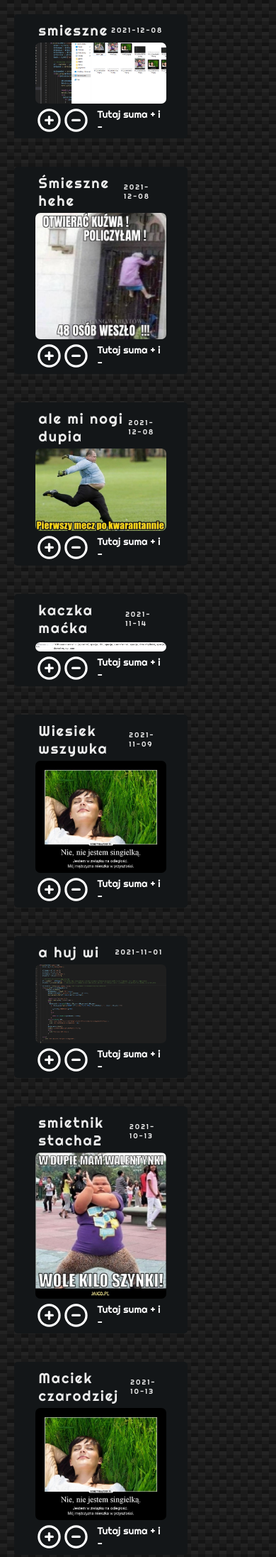
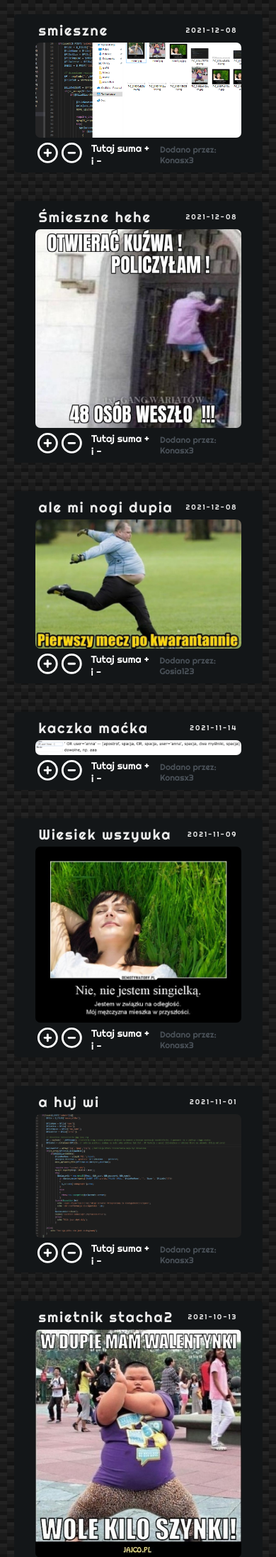
Before and after one commit to Konradx3/memy, a PHP site: page / in a window 390 px wide; the page is wider, and only the part inside the window is pictured. Shown: the part 50-2244 px from the top of that part at 71% size. Run offline with PHP 8.4, Linux system fonts and the light colour scheme; data comes from the database, SQL or seed files in the repository.

Commit message:
Next changes on index, styles.css added to loginindex.php, added likes/dislikes to db

```diff
--- a/index.php
+++ b/index.php
@@ -24,10 +24,8 @@
         <link rel="preconnect" href="https://fonts.gstatic.com" crossorigin>
         <link href="https://fonts.googleapis.com/css2?family=Righteous&display=swap" rel="stylesheet">
         <link rel="stylesheet" type="text/css" href="styles.css">
-        <!-- <link rel="stylesheet" type="text/css" href="maincontent.css"> -->
         <link rel="stylesheet" type="text/css" href="errory.css">
         <link rel="stylesheet" type="text/css" href="paginacja.css">
-        <!-- <link rel="stylesheet" type="text/css" href="posty.css"> -->
         <title>HYC o podłoge</title>
     </head>
     <body>
@@ -51,18 +49,33 @@
         <div class="modal-background">
             <div class="login-modal">
                 <form action="login.php" method="post" class="login">
-                    <p>Zaloguj się</p>
+                    <h2>Zaloguj się</h2>
                     <input type="text" name="login" class="login__input login__input--login" placeholder="Login"/>
                     <input type="password" name="haslo" class="login__input login__input--password" placeholder="Hasło"/>
                     <button type="submit" class="login__btn login__btn--login">Zaloguj się</button>
+                    <div>
+                    <p>Nie masz jeszcze konta?</p>
                     <input type="button" onclick="location.href='rejestracja.php'" value="Zarejestruj się" class="login__btn"/>
+                    </div>
                 </form>
                 <?php
                     if(isset($_SESSION['blad'])) echo $_SESSION['blad'];
                     unset($_SESSION['blad']);
                     ?>
+                <div class="login-modal__btn">
+                    <svg xmlns="http://www.w3.org/2000/svg"
+                    class="login-modal__btn--exit"
+                    fill="none"
+                    viewBox="0 0 24 24"
+                    stroke="currentColor">
+                    <path stroke-linecap="round"
+                    stroke-linejoin="round"
+                    stroke-width="2"
+                    d="M6 18L18 6M6 6l12 12" />
+                    </svg>
+                </div>
+            </div>
         </div>
-    </div>
 
 
         <!-- Główna zawartość strony -->
@@ -88,21 +101,23 @@
 
                                   $this_page_first_result = ($page-1)*$results_per_page;
 
-                                  $adres = $polaczenie->query("SELECT adresy, rozszerzenie, opis, addTime FROM grafiki ORDER BY `grafiki`.`addTime` DESC LIMIT $this_page_first_result, $results_per_page");
+                                  $adres = $polaczenie->query("SELECT adresy, rozszerzenie, opis, addTime, user FROM grafiki ORDER BY `grafiki`.`addTime` DESC LIMIT $this_page_first_result, $results_per_page");
 
                                   while($res = mysqli_fetch_array($adres)){
                                       $opis = $res[2];
                                       $wysw = 'grafiki/'.$res[0].'.'.$res[1];
                                       $dataczas = $res[3];
+                                      $user =$res[4]
                                       ?><article>
                                       <div class="post">
-                                        <div class="post-description"><?php echo $opis; ?>
-                                            <div class="added"><?php echo $dataczas;?></div>
+                                        <div class="post__description"><?php echo $opis; ?>
+                                            <div class="post__description--added"><?php echo $dataczas;?></div>
                                         </div>
                                       <!-- <div class="oddzielnikmaly"></div> -->
                                       <div class="obrazek>"><?php echo '<img src="'.$wysw.'">'; ?></div>
 
-                                      <div class="like_bar">
+                                      <div class="like-bar">
+                                          <div class="like-bar__btns">
                                         <button class='btn'>
                                             <svg xmlns="http://www.w3.org/2000/svg"
                                             class="btn-icon btn-icon-plus"
@@ -125,7 +140,11 @@
                                             d="M15 12H9m12 0a9 9 0 11-18 0 9 9 0 0118 0z" />
                                             </svg>
                                         </button>
-                                        <p>Tutaj suma + i -</p>
+                                            <p>Tutaj suma + i -</p>
+                                        </div>
+                                        <div class="like-bar__user">
+                                            Dodano przez: <?php echo $user;?>
+                                        </div>
                                       </div>
 
                                       </article><?php
--- a/script.js
+++ b/script.js
@@ -1,13 +1,12 @@
 "use strict";
 
+// DECLARATION
 const modalBackground = document.querySelector(".modal-background");
 const overlay = document.querySelector(".overlay");
-const btnCloseModal = document.querySelector(".close-modal");
+const btnCloseModal = document.querySelector(".login-modal__btn--exit");
 const btnsOpenModal = document.querySelectorAll(".show-modal");
-console.log(btnsOpenModal);
 
-console.log(btnsOpenModal);
-
+// FUNCTIONS
 const openModal = function () {
   modalBackground.classList.add("bg-active");
 };
@@ -17,11 +16,13 @@ const closeModal = function (e) {
     modalBackground.classList.remove("bg-active");
 };
 
+// EVENT LISTENERS
+
 for (let i of btnsOpenModal) {
   i.addEventListener("click", openModal);
 }
 
 modalBackground.addEventListener("click", closeModal);
-// for (let i of btnsCloseModal) {
-//   i.addEventListener("click", closeModal);
-// }
+btnCloseModal.addEventListener("click", function () {
+  modalBackground.classList.remove("bg-active");
+});
--- a/styles.css
+++ b/styles.css
@@ -212,7 +237,7 @@ body {
   background-color: #131618;
 }
 
-.post-description {
+.post__description {
   display: flex;
   align-items: center;
   justify-content: space-between;
@@ -227,7 +252,7 @@ body {
   letter-spacing: 2px;
 }
 
-.post-description .added {
+.post__description--added {
   box-sizing: border-box;
   display: inline-block;
   vertical-align: middle;
@@ -238,15 +263,30 @@ body {
   letter-spacing: 2px;
 }
 
-.like_bar {
+.post .like-bar {
   display: flex;
   align-items: center;
+  justify-content: space-between;
+  width: 100%;
 }
 
-.like_bar p {
+.post .like-bar p {
   padding-left: 10px;
   font-size: 14px;
+}
+
+.post .like-bar__btns {
+  display: flex;
+  align-items: center;
+  justify-content: flex-start;
   color: #fff;
+  font-size: 12px;
+}
+
+.post .like-bar__user {
+  padding-left: 10px;
+  font-size: 12px;
+  color: #495057;
 }
 
 .btn {
@@ -262,22 +302,29 @@ body {
 
 .btn-icon {
   stroke: #fff;
+  transition: 0s linear;
 }
 
 .btn-icon-plus:hover,
 .btn-icon-plus:active {
-  stroke: #ffbd45;
+  stroke: #82c91e;
 }
 
 .btn-icon-minus:hover,
 .btn-icon-minus:active {
-  stroke: #f7290d;
+  stroke: #f03e3e;
 }
 
 @media screen and (max-width: 888px) {
   .main_content {
     width: 90%;
     flex-direction: column;
+  }
+  .content {
+    width: 100%;
+  }
+  .right_side_bar {
+    width: 100%;
   }
 }
 
--- a/styles.scss
+++ b/styles.scss
@@ -6,9 +6,9 @@ $main-color: #fb8c00;
 $main-color-dark: #c25e00;
 $main-color-light: #ffbd45;
 
-$secondary-color: #fb8c00;
-$secondary-color-dark: #c25e00;
-$secondary-color-light: #ffbd45;
+$secondary-color: #004d40;
+$secondary-color-dark: #00251a;
+$secondary-color-light: #39796b;
 
 $background-color: #212529;
 $background-color-dark: #131618;
@@ -264,9 +289,8 @@ body {
   // width: 100%;
   margin: auto;
   background-color: $background-color-dark;
-}
 
-.post-description {
+  &__description {
     display: flex;
     align-items: center;
     justify-content: space-between;
@@ -281,7 +305,7 @@ body {
     text-overflow: ellipsis;
     letter-spacing: 2px;
 
-  .added {
+    &--added {
       box-sizing: border-box;
       display: inline-block;
       vertical-align: middle;
@@ -293,14 +317,29 @@ body {
     }
   }
 
-.like_bar {
+  .like-bar {
     display: flex;
     align-items: center;
+    justify-content: space-between;
+    width: 100%;
 
     p {
       padding-left: 10px;
       font-size: 14px;
+    }
+    &__btns {
+      display: flex;
+      align-items: center;
+      justify-content: flex-start;
       color: #fff;
+      font-size: 12px;
+    }
+
+    &__user {
+      padding-left: 10px;
+      font-size: 12px;
+      color: $background-color-light;
+    }
   }
 }
 
@@ -333,13 +373,19 @@ body {
 
 .btn-icon-minus:hover,
 .btn-icon-minus:active {
-  stroke: rgb(247, 41, 13);
+  stroke: #f03e3e;
 }
 
 @media screen and (max-width: 888px) {
   .main_content {
     width: 90%;
     flex-direction: column;
+  }
+  .content {
+    width: 100%;
+  }
+  .right_side_bar {
+    width: 100%;
   }
 }
 
```
Also changed, not shown: other parts of styles.css (+28 -3 lines), other parts of styles.scss (+35 -9 lines), indexlogin.php (+13 -15 lines), styles.min.css. Lines whose indentation alone changed are shown as unchanged.
